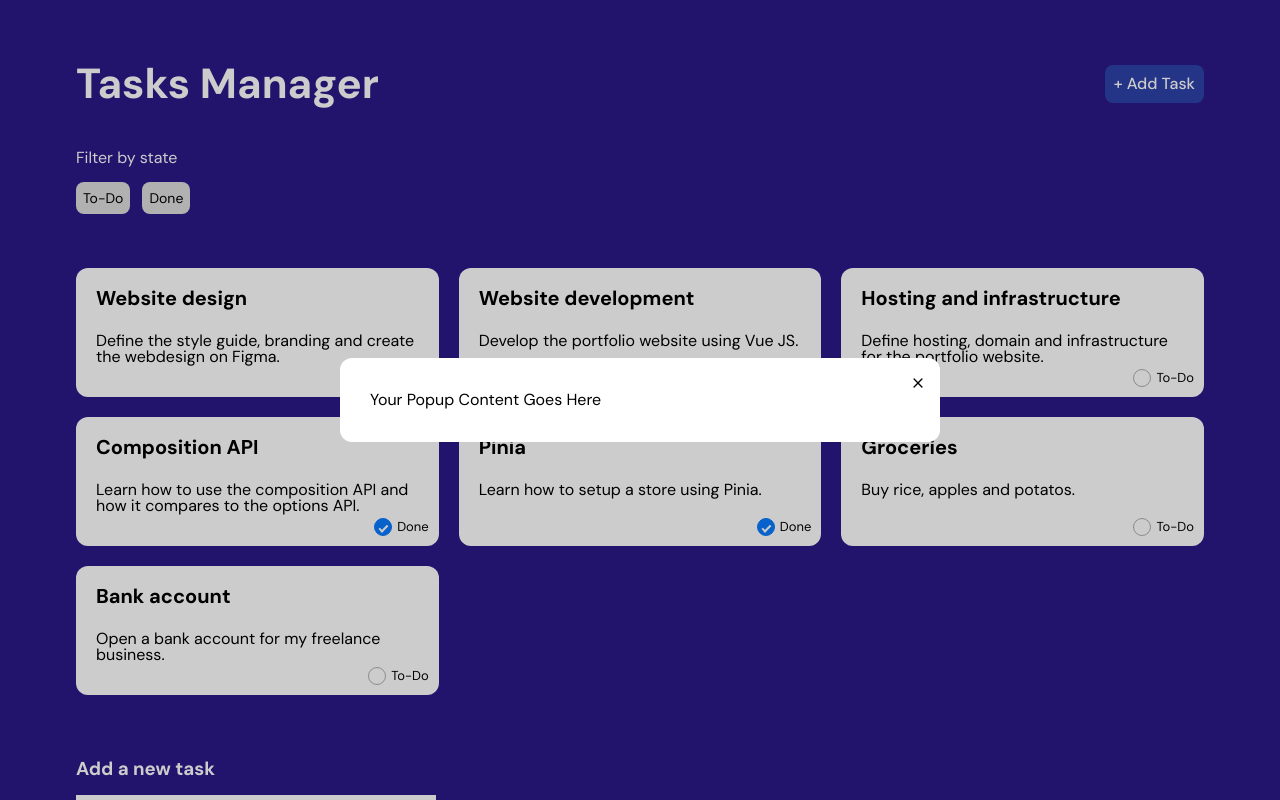
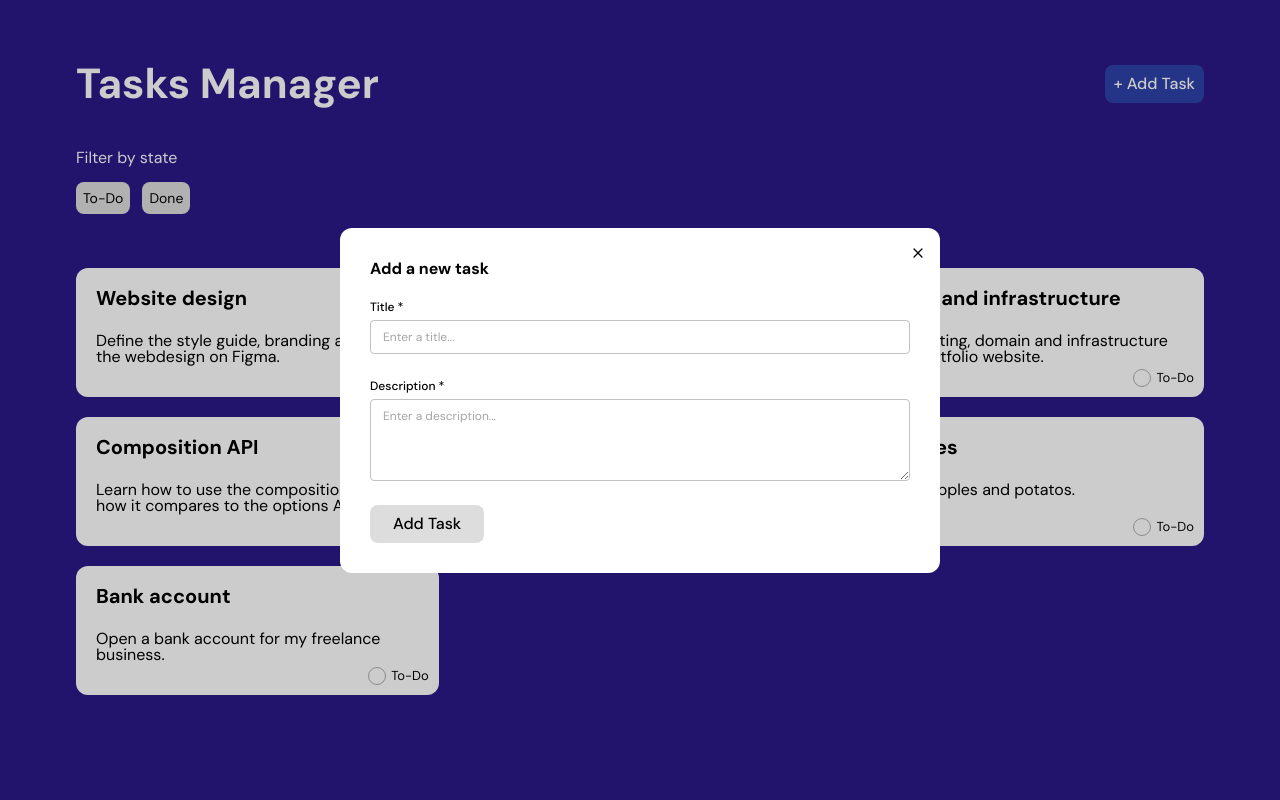
Before and after one commit to Augusto-LJ/task-manager-pinia, a Vue app: page / in a window 1280 px wide. Both pictures are taken after a click on the button "+ Add Task". Shown: the top 800 px of the page. Built offline with nearby package versions, Linux system fonts and the light colour scheme.

Commit message:
feat: creates modal components

```diff
--- a/src/App.vue
+++ b/src/App.vue
@@ -2,7 +2,8 @@
 import {reactive, ref, computed} from 'vue';
 import Task from "./components/Task.vue";
 import Filter from "./components/Filter.vue";
-import ModalWindow from "./components/ModalWindow.vue";
+import ModalWindow from "./components/Modal/ModalWindow.vue";
+import ModalAddTask from "./components/Modal/ModalAddTask.vue";
 
 const tasks = reactive([
     {
@@ -100,27 +101,14 @@ function setFilter(value){
         <button @click="modalIsActive=true" class="btn secondary">+ Add Task</button>
       </div>
     </div>
-
     <Filter @setFilter="setFilter" :filterBy="filterBy"/>
-
     <div class="tasks">
       <Task @toggleCompleted="toggleCompleted" v-for="task in filteredTasks" :task="task"/>
-
     </div>
-
-    <div class="add-task">
-      <h3>Add a new task</h3>
-      <input v-model="newTask.name" type="text" name="title" placeholder="Enter a title..."><br />
-      <textarea v-model="newTask.description" name="description" rows="4" placeholder="Enter a description..." /><br />
-      <button @click="addTask" class="btn gray">Add Task</button>
-    </div>
-
-    <ModalWindow @closePopup="modalIsActive=false" v-if="modalIsActive"/>
-
+    <ModalWindow @closePopup="modalIsActive=false" v-if="modalIsActive">
+      <ModalAddTask />
+    </ModalWindow>
   </main>
-
-
-
 </template>
 
 
--- /dev/null
+++ b/src/components/Modal/ModalAddTask.vue
@@ -0,0 +1,14 @@
+<script setup>
+
+</script>
+
+<template>
+<div class="form">
+    <h3>Add a new task</h3>
+    <label for="title">Title *</label>
+    <input type="text" name="title" placeholder="Enter a title..."><br />
+    <label for="description">Description *</label>
+    <textarea name="description" rows="4" placeholder="Enter a description..." /><br />
+    <button @click="addTask" class="btn gray">Add Task</button>
+</div>
+</template>
--- /dev/null
+++ b/src/components/Modal/ModalWindow.vue
@@ -0,0 +1,91 @@
+<script setup>
+    import ModalCloseButton from "./ModalCloseButton.vue";
+</script>
+
+<template>
+    <div class="modal-wrapper" aria-modal="true"
+      role="dialog" tabindex="-1">
+      <div class="inner">
+            <ModalCloseButton @click="$emit('closePopup')"/>
+           <slot></slot>
+      </div>
+  </div>
+</template>
+
+<style lang="scss">
+    .modal-wrapper {
+       position: fixed;
+       left: 0;
+       top: 0;
+       z-index: 500;
+       width: 100vw;
+       height: 100vh;
+       background: rgba(0, 0, 0, 0.2);
+       display: grid;
+       place-items: center;
+       color: #000;
+
+       .inner {
+            background-color: white;
+            padding: 30px;
+            border-radius: 12px;
+            display: flex;
+            flex-direction: column;
+            position: relative;
+            max-width: 600px;
+            width: 90%;
+
+            h3 {
+                font-size: 16px;
+                font-weight: 700;
+                line-height: 21px;
+                margin-bottom: 20px;
+            }
+
+            .close-btn {
+                position: absolute;
+                top: 15px;
+                right: 15px;
+                cursor: pointer;
+                background-color: #fff;
+            }
+
+            .form {
+                display: flex;
+                flex-direction: column;
+                max-width: 100%;
+
+                label {
+                    font-size: 12px;
+                    font-weight: 500;
+                    line-height: 16px;
+                    letter-spacing: 0em;
+                    text-align: left;
+                }
+
+                input,
+                select,
+                textarea {
+                    font-size: 12px;
+                    font-weight: 400;
+                    line-height: 16px;
+                    letter-spacing: 0em;
+                    text-align: left;
+                    border: 1px solid #C2C2C2;
+                    border-radius: 4px;
+                    padding: 8px 12px;
+                    margin-top: 5px;
+
+                    &::placeholder {
+                        color: #A6A6A6;
+                    }
+                }
+
+                .btn {
+                    width: fit-content;
+                    padding-inline: 23px;
+                }
+            }
+        }
+    }
+</style>
--- a/src/components/ModalWindow.vue
+++ /dev/null
@@ -1,80 +0,0 @@
-<script setup>
-    import ModalCloseButton from "./ModalCloseButton.vue";
-</script>
-
-<template>
-    <div class="modal-wrapper" aria-modal="true"
-      role="dialog" tabindex="-1">
-      <div class="inner">
-            <ModalCloseButton @click="$emit('closePopup')"/>
-           <div class="form">
-               Your Popup Content Goes Here
-           </div>
-      </div>
-  </div>
-</template>
-
-<style scoped lang="scss">
-    .modal-wrapper {
-       position: fixed;
-       left: 0;
-       top: 0;
-       z-index: 500;
-       width: 100vw;
-       height: 100vh;
-       background: rgba(0, 0, 0, 0.2);
-       display: grid;
-       place-items: center;
-       color: #000;
-
-       .inner {
-            background-color: white;
-            padding: 30px;
-            border-radius: 12px;
-            display: flex;
-            flex-direction: column;
-            position: relative;
-            max-width: 600px;
-            width: 90%;
-
-       h3 {
-           font-size: 16px;
-           font-weight: 700;
-           line-height: 21px;
-           margin-bottom: 20px;
-       }
-
-       .close-btn {
-           position: absolute;
-           top: 15px;
-           right: 15px;
-           cursor: pointer;
-           background-color: #fff;
-       }
-
-       .form {
-           display: flex;
-           flex-direction: column;
-           max-width: 100%;
-
-
-           label {
-                font-size: 12px;
-                font-weight: 500;
-                line-height: 16px;
-                letter-spacing: 0em;
-                text-align: left;
-           }
-
-
-           input,
-           select,
-           textarea {
-                font-size: 12px;
-                font-weight: 400;
-                line-height: 16px;
-           }
-        }
-    }
-}
-</style>
```
Also changed, not shown: src/components/Modal/ModalCloseButton.vue (renamed from src/components/ModalCloseButton.vue).
